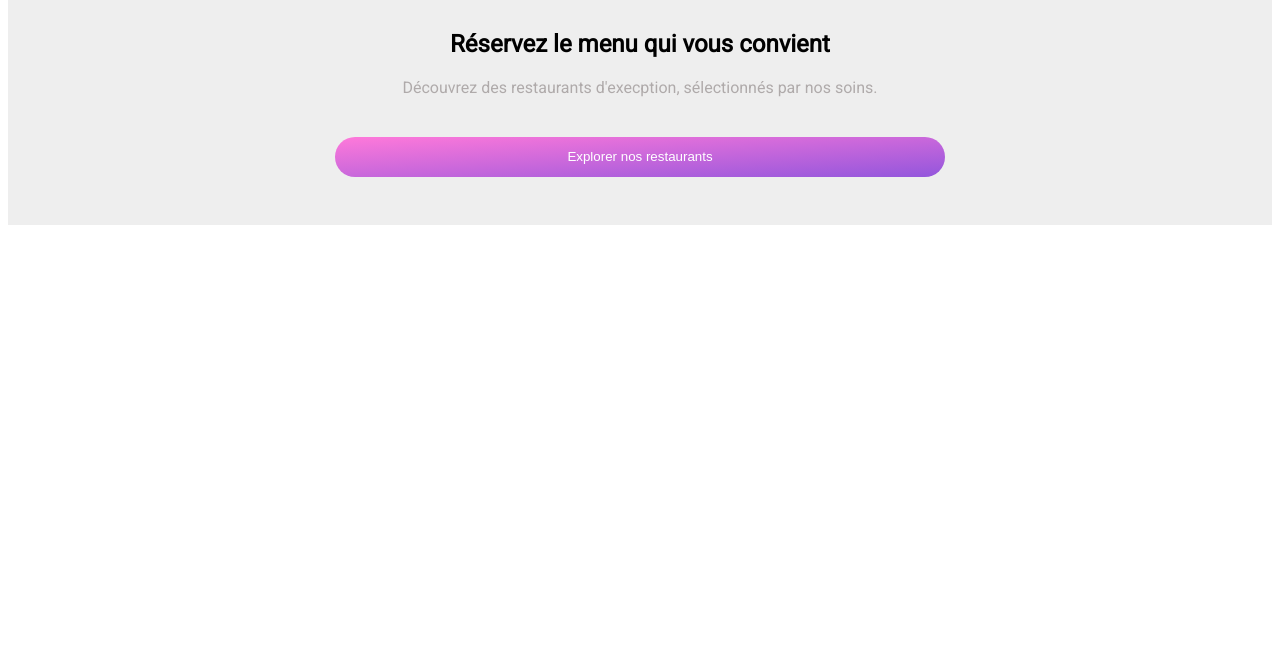
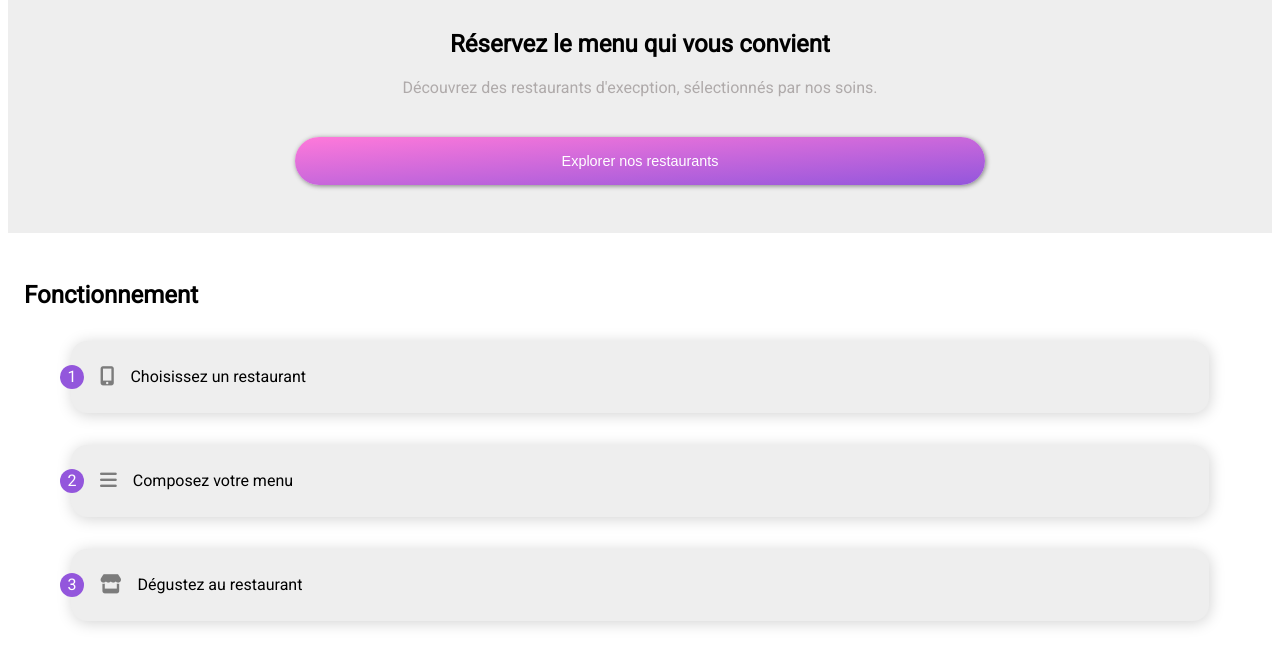
Before and after one commit to natthanguilhot/GUILHOTNATTHAN_3_28012021, a website: page index.html in a window 1280 px wide. Shown: the part 138-800 px from the top of the page. Drawn offline with Linux system fonts and the light colour scheme; a web font is replaced by a local one.

Commit message:
ajout section "fonctionnement"

```diff
--- a/index.html
+++ b/index.html
@@ -4,7 +4,7 @@
     <meta charset="UTF-8">
     <meta name="viewport" content="width=device-width, initial-scale=1.0">
     <link rel="stylesheet" href="css/style.css">
-    <link rel="stylesheet" href="css/prefixed/style.css">
+    <!-- <link rel="stylesheet" href="css/prefixed/style.css"> -->
     <link rel="preconnect" href="https://fonts.gstatic.com">
     <link href="https://fonts.googleapis.com/css2?family=Roboto&family=Shrikhand&display=swap" rel="stylesheet">
     <script src="https://kit.fontawesome.com/d4c8c8f50d.js" crossorigin="anonymous"></script>
@@ -29,5 +29,18 @@
             <button class="pres__container__bouton">Explorer nos restaurants</button>
         </div>
     </section>
+
+    <section class="fonctionnement">
+        <h2 class="fonctionnement__titre">Fonctionnement</h2>
+        <div class="fonctionnement__carte">
+            <p class="fonctionnement__carte__numéro">1</p><i class="fas fa-mobile-alt fonctionnement__carte__icone"></i><p class="fonctionnement__carte__description">Choisissez un restaurant</p>
+        </div>
+        <div class="fonctionnement__carte">
+            <p class="fonctionnement__carte__numéro">2</p><i class="fas fa-bars fonctionnement__carte__icone"></i><p class="fonctionnement__carte__description">Composez votre menu</p>
+        </div>
+        <div class="fonctionnement__carte">
+            <p class="fonctionnement__carte__numéro">3</p><i class="fas fa-store fonctionnement__carte__icone"></i><p class="fonctionnement__carte__description">Dégustez au restaurant</p>
+        </div>
+    </section>
 </body>
 </html>
--- a/sass/pages/_accueil.scss
+++ b/sass/pages/_accueil.scss
@@ -23,7 +23,7 @@
     text-align: center;
     background-color: rgb(238, 238, 238);
     &__container {
-        width: 69%;
+        width: 78%;
         display: flex;
         flex-direction: column;
         justify-content: space-around;
@@ -39,16 +39,56 @@
         &__bouton {
             margin-top: 1.5rem;
             margin-bottom: 3rem;
-            height: 2.5rem;
+            height: 3rem;
+            font-size: 0.9rem;
             width: 70%;
             border-radius: 5rem;
             background: linear-gradient(to top left, $primary-color, $secondary-color);
             color: white;
             border: none;
             cursor: pointer;
+            box-shadow: 1px 1px 5px gray;
             &:active {
                 background: linear-gradient(to top left, darken($primary-color, 10), darken($secondary-color, 10));
             }
         }
     }
 }
+.fonctionnement {
+    &__titre {
+        margin-left: 1rem;
+        margin-top: 3rem;
+    }
+    &__carte {
+        display: flex;
+        margin: auto;
+        width: 90%;
+        height: 4.5rem;
+        margin-bottom: 2rem;
+        margin-top: 2rem;
+        border-radius: 1rem;
+        background-color: rgb(238, 238, 238);
+        align-items: center;
+        box-shadow: 1px 2px 15px rgb(211, 211, 211);
+        &__numéro {
+            background-color: $primary-color;
+            color: white;
+            width: 1.5em;
+            height: 1.5rem;
+            border-radius: 50%;
+            display: flex;
+            justify-content: center;
+            align-items: center;
+            margin-left: -0.7rem;
+        }
+        &__icone {
+            margin-left: 1rem;
+            margin-right: 1rem;
+            color: rgb(124, 124, 124);
+            font-size: 1.2rem;
+        }
+        &__description {
+
+        }
+    }
+}
```
Also changed, not shown: css/style.css, 2 other files.
